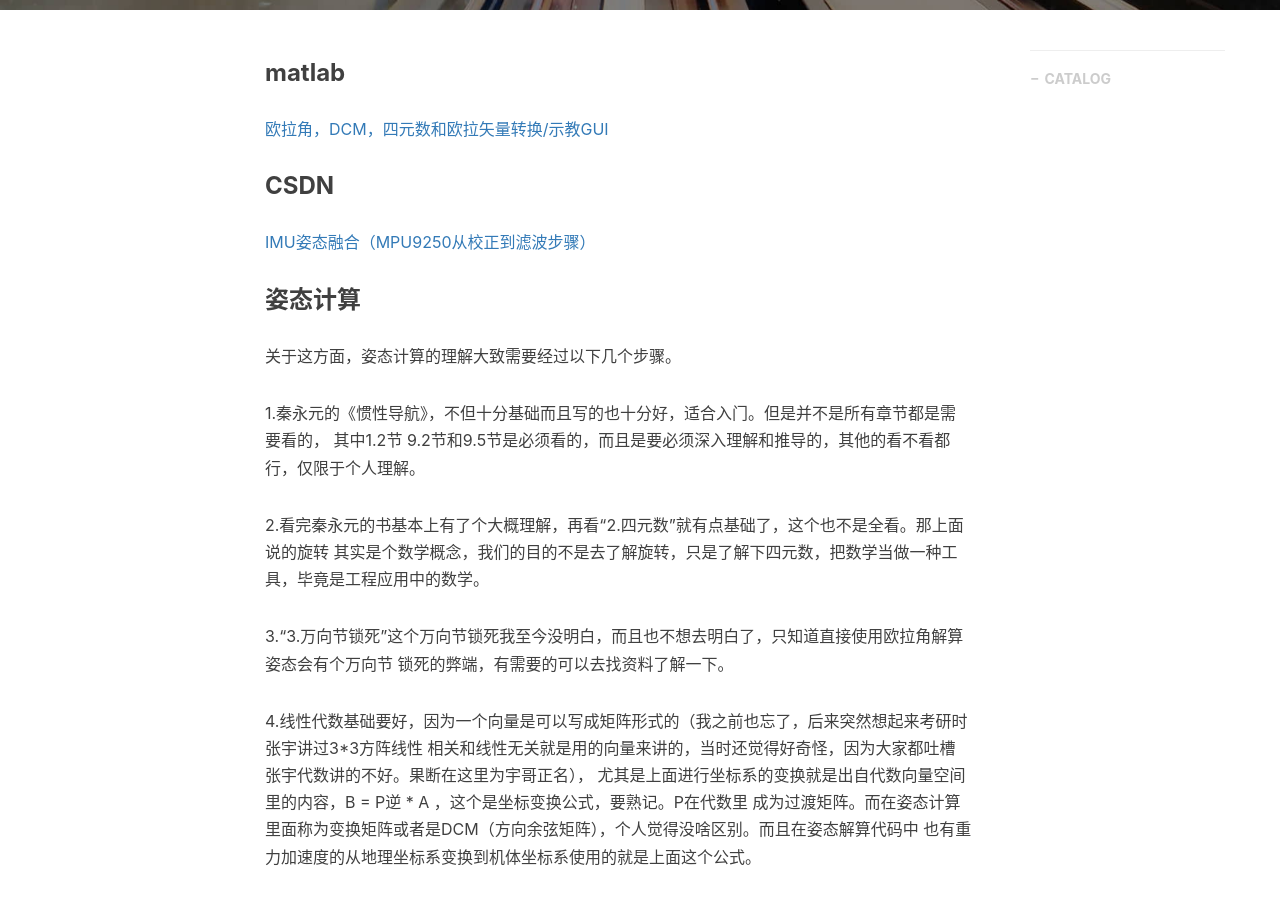
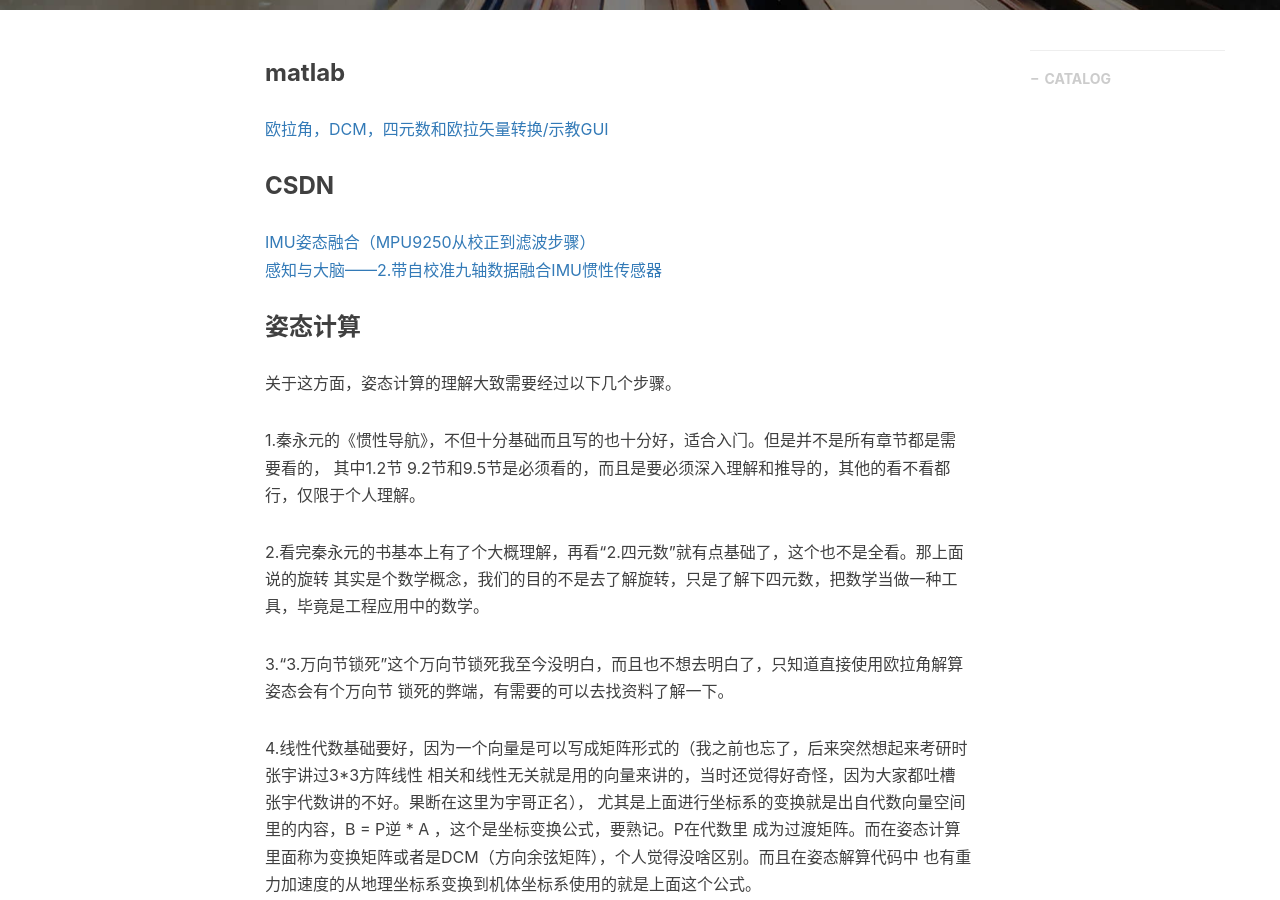
Before and after one commit to gary-robotics/dlward, a Jekyll site: the page built from _posts/2019-10-31-姿态计算-2019.markdown, in a window 1280 px wide and 900 px high, scrolled down 513 px. Built offline with Jekyll 4.4.1, drawn with Linux system fonts in a browser that asks for light colours; nearby versions of some CDN libraries; comment, search, counter and statistics services are not loaded.

Commit message:
Update 2019-10-31-姿态计算-2019.markdown

```diff
--- a/_posts/2019-10-31-姿态计算-2019.markdown
+++ b/_posts/2019-10-31-姿态计算-2019.markdown
@@ -14,6 +14,7 @@ tags:                               #标签
 
 ### CSDN
 [IMU姿态融合（MPU9250从校正到滤波步骤）](https://blog.csdn.net/u013236946/article/details/72934934)
+[感知与大脑——2.带自校准九轴数据融合IMU惯性传感器](https://www.cnblogs.com/hiram-zhang/p/10398959.html)
 
 ### 姿态计算
 关于这方面，姿态计算的理解大致需要经过以下几个步骤。
```
